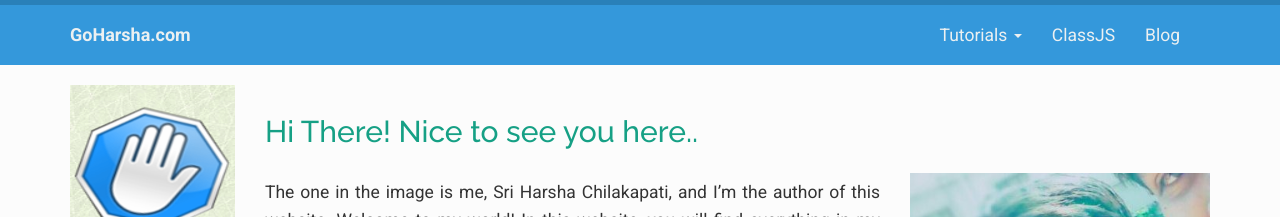
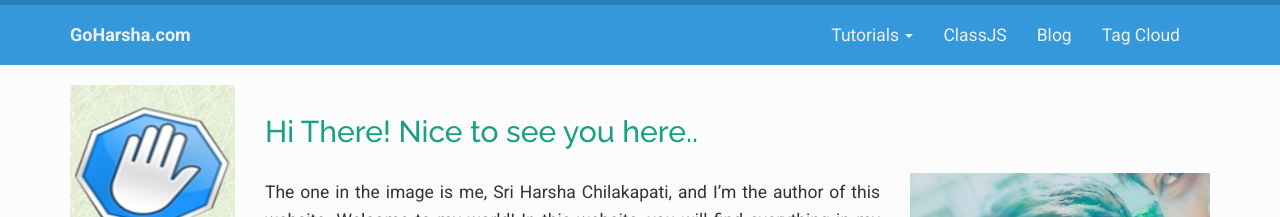
Before and after one commit to sriharshachilakapati/sriharshachilakapati.github.io, a Jekyll site: the page built from index.md, in a window 1280 px wide. Shown: the top 217 px of the page. Built offline with Jekyll 4.4.1, drawn with Linux system fonts in a browser that asks for light colours; nearby versions of some CDN libraries; comment, search, counter and statistics services are not loaded.

Commit message:
Add Tag Cloud to the navigation

```diff
--- a/_data/navigation.yml
+++ b/_data/navigation.yml
@@ -12,3 +12,6 @@
 
 - title: "Blog"
   href: "blog"
+
+- title: "Tag Cloud"
+  href: "tags"
```
